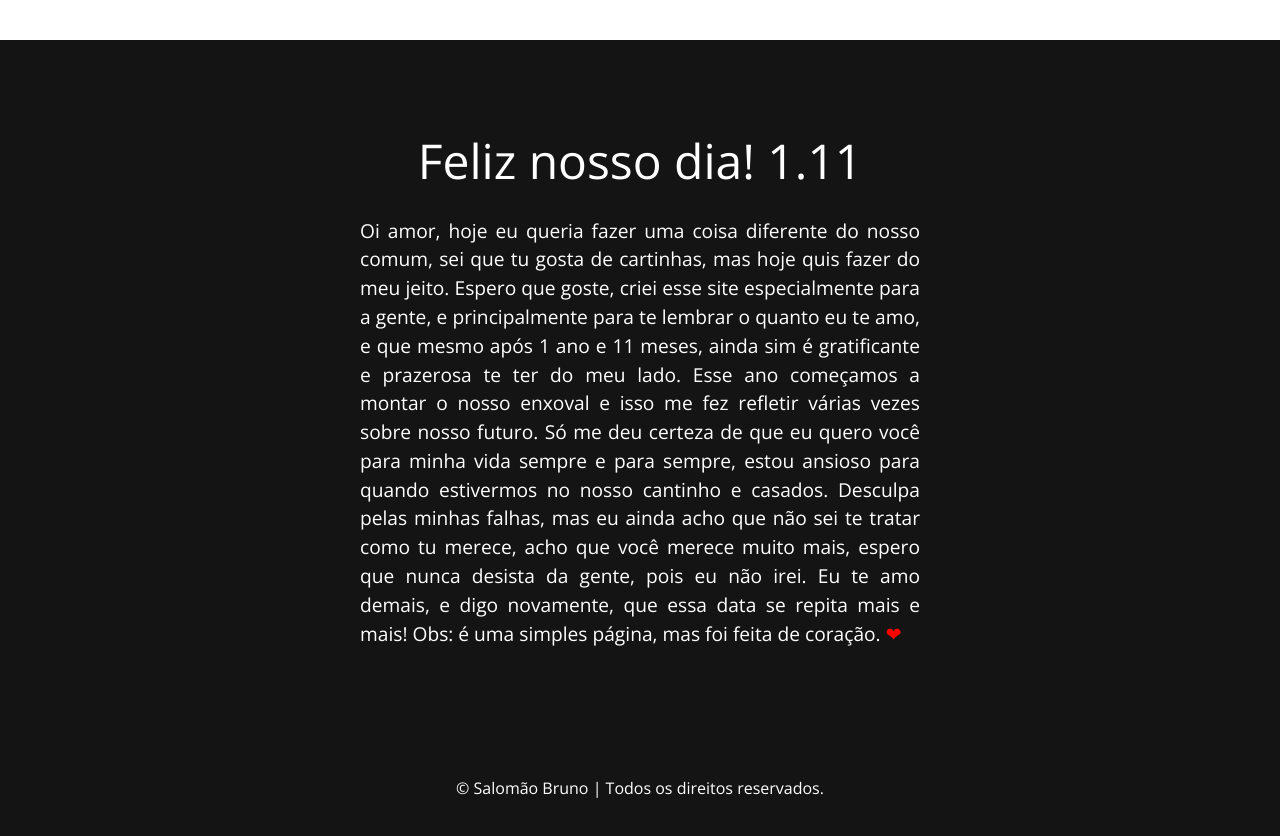
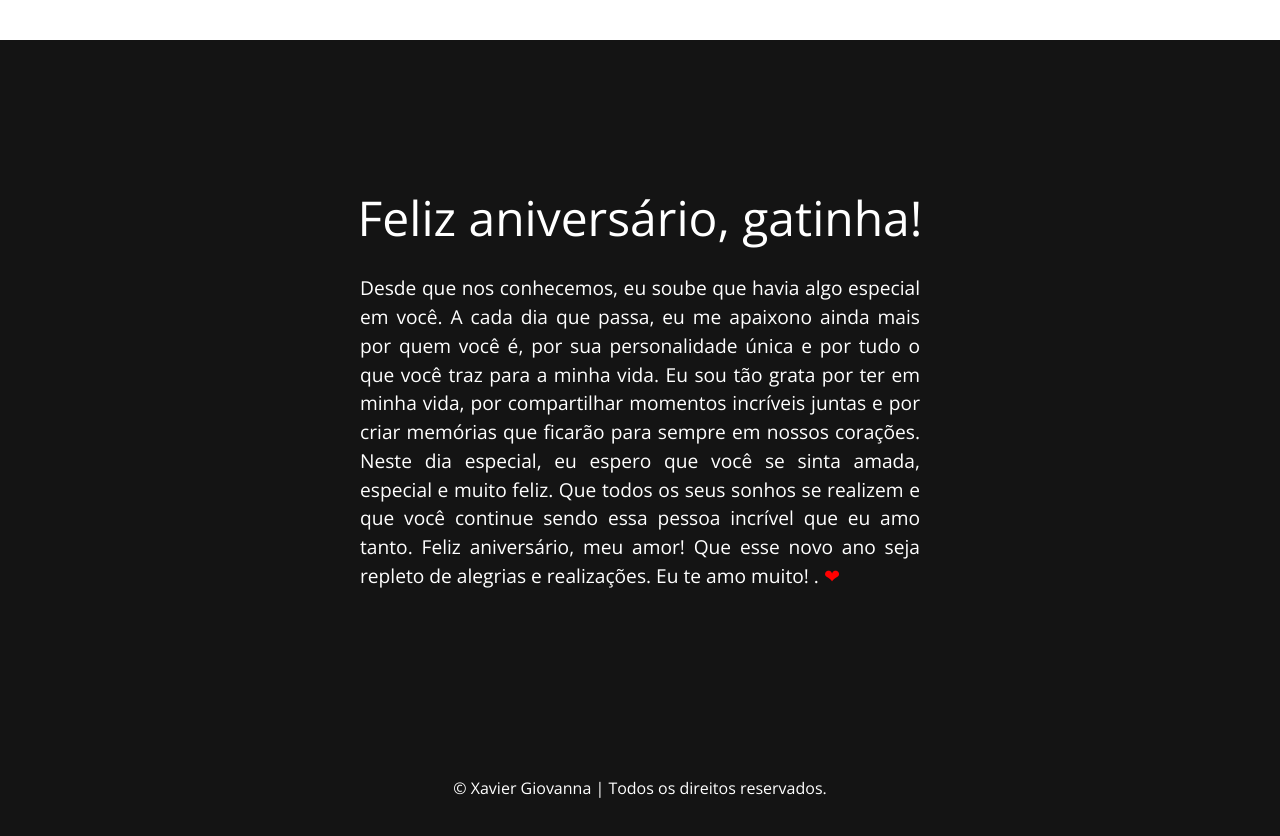
Before and after one commit to gioxavier7/28.6, a plain HTML site: page index.html in a window 1280 px wide. Shown: the part 1560-2396 px from the top of the page. Drawn offline with nearby package versions, Linux system fonts and the light colour scheme.

Commit message:
Update index.html

```diff
--- a/index.html
+++ b/index.html
@@ -15,7 +15,7 @@
   <div class="container">
     <header class="header">
       <p class="primary-title-header">Bem-vinda ao nosso site! </p>
-      <p class="secondary-title-header">desenvolvido para o nosso dia. Aproveite!</p>
+      <p class="secondary-title-header">desenvolvido para o seu dia. Aproveite!</p>
     </header>
     <section class="main-content">
       <p class="main-title">Você é o amor da minha vida, obrigado por tudo!</p>
@@ -24,20 +24,16 @@
       </video>
     </section>
     <section class="text-section">
-      <p class="title">Feliz nosso dia! 1.11</p>
-      <p class="text-content">Oi amor, hoje eu queria fazer uma coisa diferente do nosso comum, sei que tu gosta de
-        cartinhas, mas hoje quis fazer do meu jeito. Espero que goste, criei esse site especialmente para a gente, e
-        principalmente para te lembrar o quanto eu te amo, e que mesmo após 1 ano e 11 meses, ainda sim é gratificante e
-        prazerosa te ter do meu lado. Esse ano começamos a montar o nosso enxoval e isso me fez refletir várias vezes
-        sobre nosso futuro. Só me deu certeza de que eu quero você para minha vida sempre e para sempre, estou ansioso
-        para quando estivermos no nosso cantinho e casados. Desculpa pelas minhas falhas, mas eu ainda acho que não sei
-        te tratar como tu merece, acho que você merece muito mais, espero que nunca desista da gente, pois eu não irei.
-        Eu te amo demais, e digo novamente, que essa data se repita mais e mais! Obs: é uma simples página, mas foi
-        feita de coração. <span id="hearth">❤</span></p>
+      <p class="title">Feliz aniversário, gatinha! </p>
+      <p class="text-content">Desde que nos conhecemos, eu soube que havia algo especial em você. A cada dia que passa, eu me apaixono ainda mais por quem você é, por sua personalidade única e por tudo o que você traz para a minha vida.
+Eu sou tão grata por ter em minha vida, por compartilhar momentos incríveis juntas e por criar memórias que ficarão para sempre em nossos corações.
+Neste dia especial, eu espero que você se sinta amada, especial e muito feliz. Que todos os seus sonhos se realizem e que você continue sendo essa pessoa incrível que eu amo tanto.
+Feliz aniversário, meu amor! Que esse novo ano seja repleto de alegrias e realizações. Eu te amo muito!
+. <span id="hearth">❤</span></p>
     </section>
     <footer class="footer">
       <div class="footer-content">
-        <p class="footer-text">© Salomão Bruno | Todos os direitos reservados.</p>
+        <p class="footer-text">© Xavier Giovanna | Todos os direitos reservados.</p>
       </div>
     </footer>
   </div>
```
